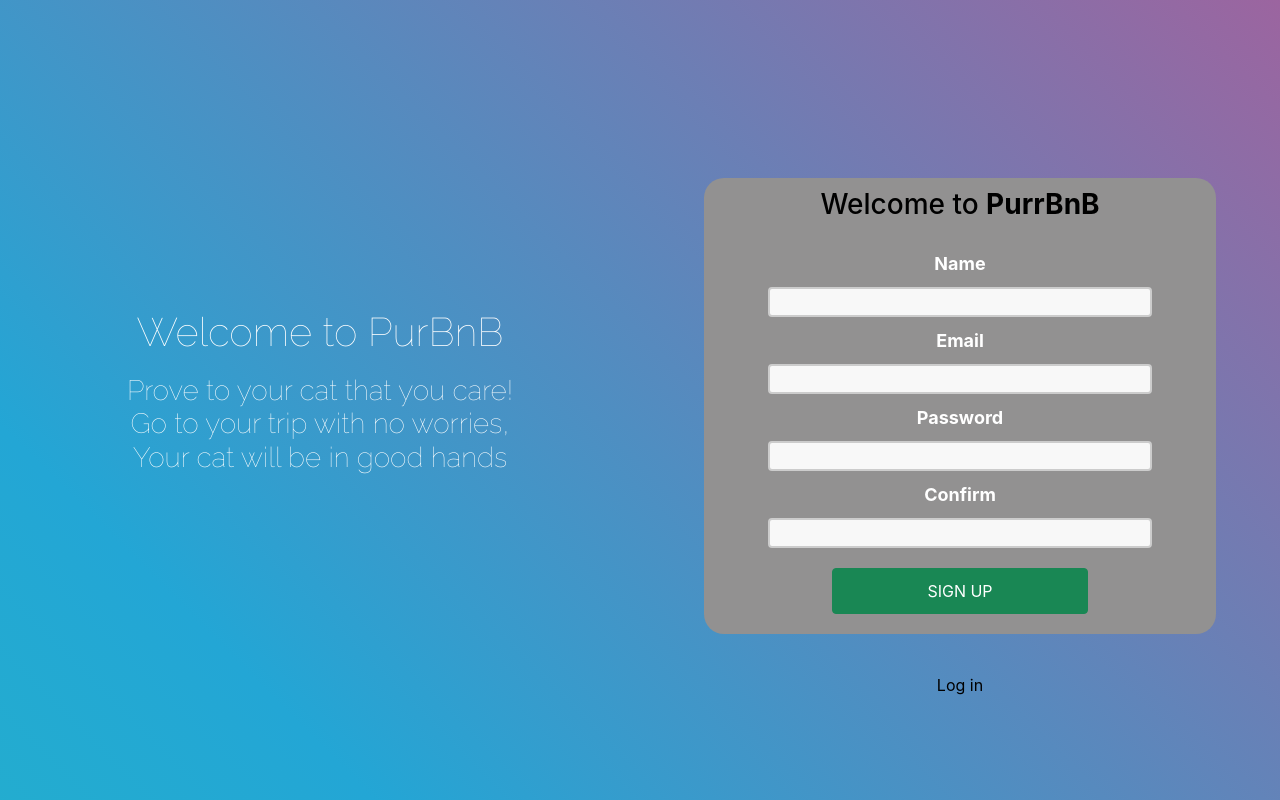
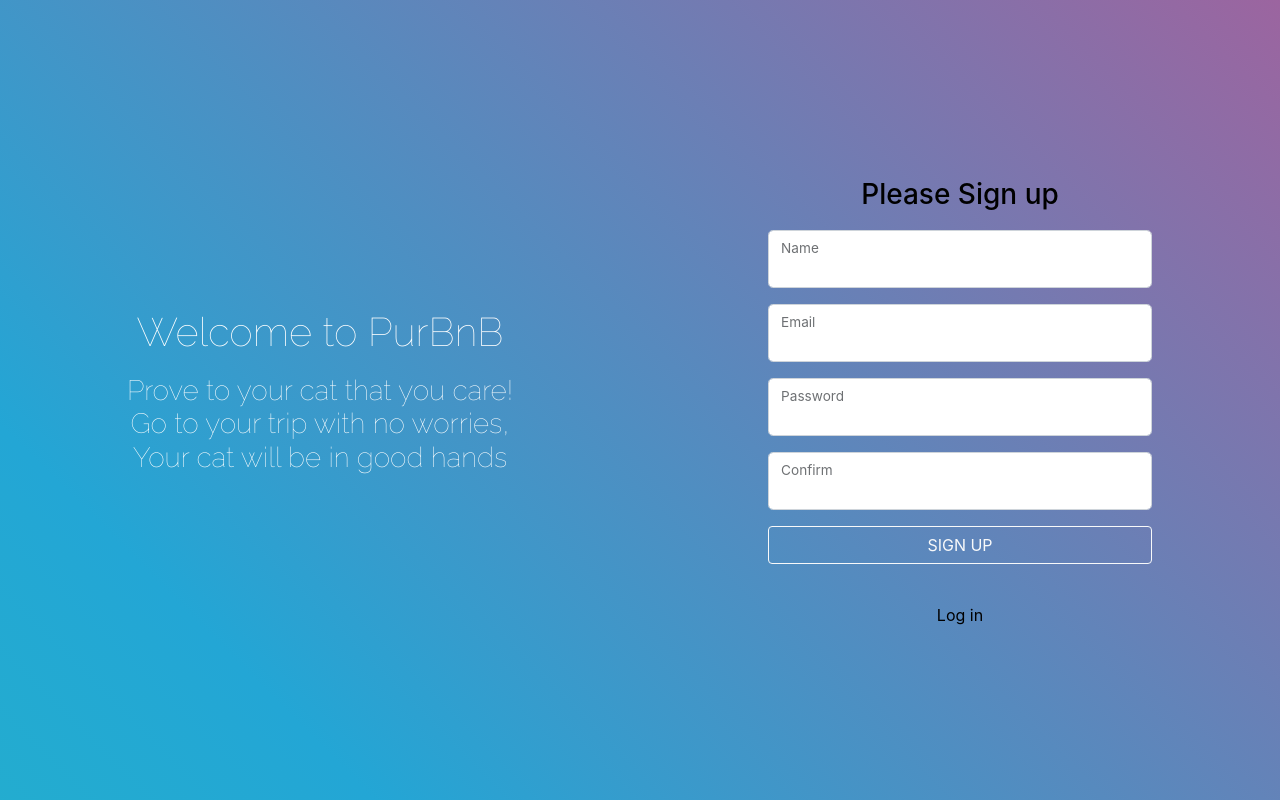
Before and after one commit to Bereket-U/purrbnb, a React (Create React App) app: page / in a window 1280 px wide. Both pictures are taken after a click on the element "Don't have an account? Signup". Built offline with nearby package versions, Linux system fonts and the light colour scheme; no server answers.

Commit message:
style signup form component

```diff
--- a/src/components/SignUpForm/SignUpForm.jsx
+++ b/src/components/SignUpForm/SignUpForm.jsx
@@ -44,47 +44,67 @@ export default class SignUpForm extends Component {
   render() {
     const disable = this.state.password !== this.state.confirm;
     return (
-      <div>
-        <div className="signup-container">
-          <form autoComplete="off" onSubmit={this.handleSubmit}>
-          <h3 className="welcome">Welcome to <span>PurrBnB</span></h3>
-            <label>Name</label>
+      <div className="login">
+        <form autoComplete="off" onSubmit={this.handleSubmit}>
+          <h3 className="welcome">
+            Please <span>Sign up</span>
+          </h3>
+          <div className="form-floating mb-3">
             <input
+              className="form-control form-control-lg"
               type="text"
+              id="name"
               name="name"
               value={this.state.name}
               onChange={this.handleChange}
               required
             />
-            <label>Email</label>
+            <label>Name</label>
+          </div>
+          <div className="form-floating mb-3">
             <input
+              className="form-control form-control-lg"
               type="email"
+              id="email"
               name="email"
               value={this.state.email}
               onChange={this.handleChange}
               required
             />
-            <label>Password</label>
+            <label>Email</label>
+          </div>
+          <div className="form-floating mb-3">
             <input
+              className="form-control form-control-lg"
               type="password"
+              id="password"
               name="password"
               value={this.state.password}
               onChange={this.handleChange}
               required
             />
-            <label>Confirm</label>
+            <label>Password</label>
+          </div>
+          <div className="form-floating mb-3">
             <input
+              className="form-control form-control-lg"
               type="password"
+              id="confirmPassword"
               name="confirm"
               value={this.state.confirm}
               onChange={this.handleChange}
               required
             />
-            <button className="btn btn-success" type="submit" disabled={disable}>
-              SIGN UP
-            </button>
-          </form>
-        </div>
+            <label>Confirm</label>
+          </div>
+          <button
+            className="btn btn-outline-light col-12"
+            type="submit"
+            disabled={disable}
+          >
+            SIGN UP
+          </button>
+        </form>
         <p className="error-message">&nbsp;{this.state.error}</p>
       </div>
     );
```
